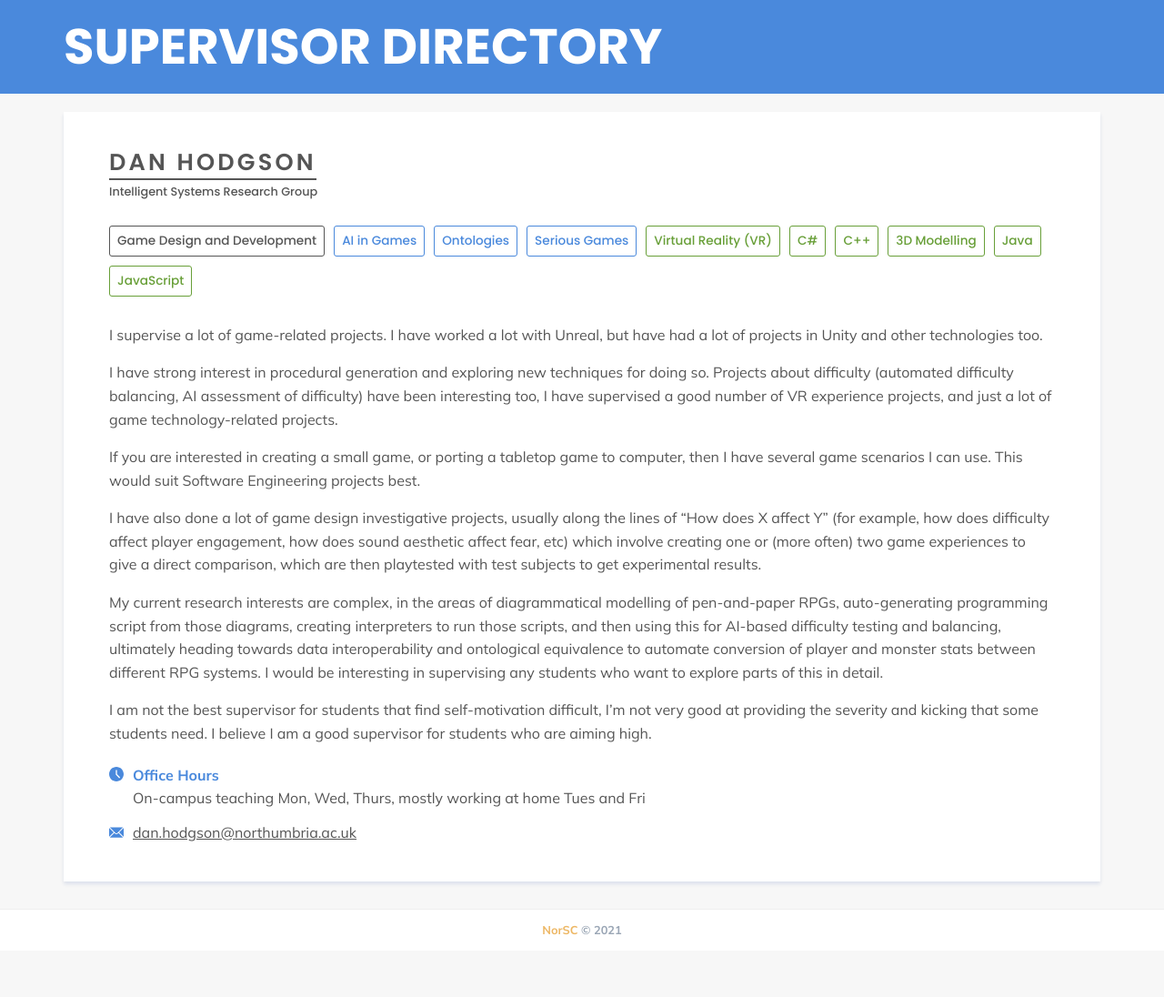
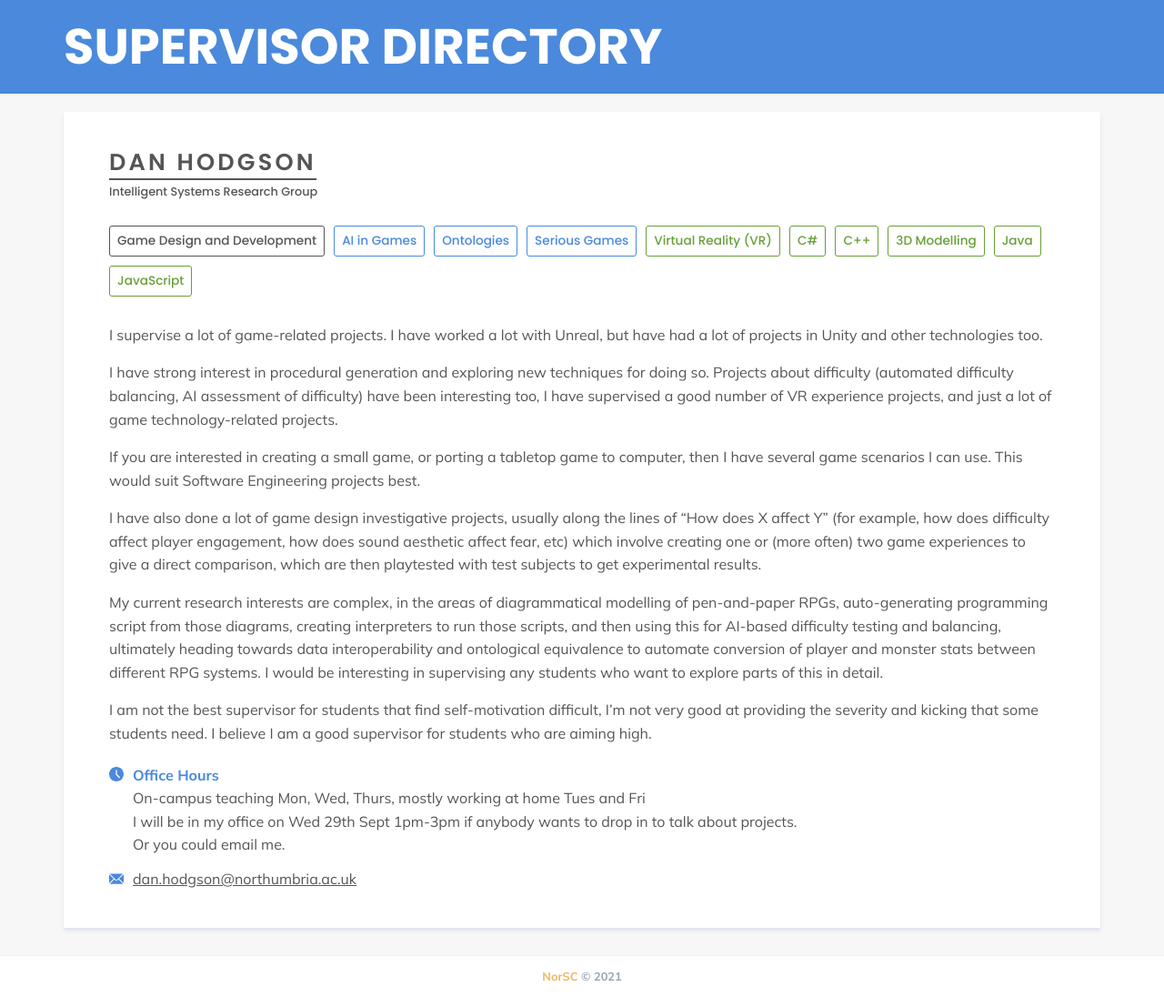
Before and after one commit to NorSC/supervisor-search, a Jekyll site: the page built from _supervisors/dan-hodgson.md, in a window 1280 px wide. Shown: the whole page at 91% size. Built offline with Jekyll 4.4.1, drawn with Linux system fonts in a browser that asks for light colours; a script that is not in the unit is left out; before the commit the page ends 1045 px from its top, so only the background shows below that.

Commit message:
Update Supervisors “dan-hodgson”

```diff
--- a/_supervisors/dan-hodgson.md
+++ b/_supervisors/dan-hodgson.md
@@ -3,7 +3,12 @@ layout: supervisor
 title: Dan Hodgson
 available: true
 email: dan.hodgson@northumbria.ac.uk
-office_hours: On-campus teaching Mon, Wed, Thurs, mostly working at home Tues and Fri
+office_hours: >-
+  On-campus teaching Mon, Wed, Thurs, mostly working at home Tues and Fri
+
+  I will be in my office on Wed 29th Sept 1pm-3pm if anybody wants to drop in to talk about projects.
+
+  Or you could email me.
 research_group: Intelligent Systems Research Group
 research_themes:
   - Game Design and Development
```
